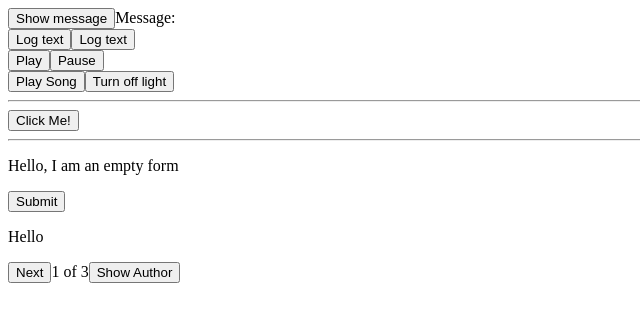
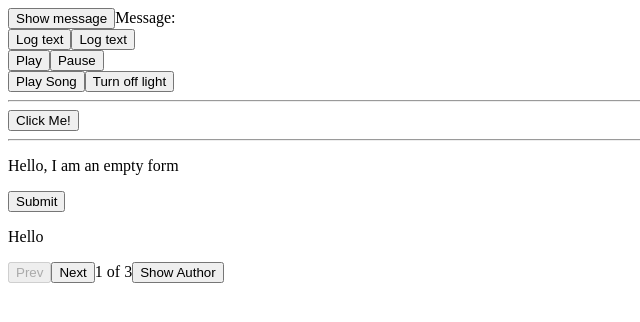
Before and after one commit to Yurimcalex/react-sandbox, a React (Vite) app: page / in a window 1280 px wide. Shown: the top 322 px of the page, without its empty margins (0-640 px from the left). Built offline with nearby package versions, Linux system fonts and the light colour scheme.

Commit message:
feat:PhraseGallery - add a prev buttton

```diff
--- a/src/ai/PhraseGallery.jsx
+++ b/src/ai/PhraseGallery.jsx
@@ -10,13 +10,22 @@ export default function PhraseGallery() {
 	const [ind, setInd] = useState(0);
 	const [showAuthor, setShowAuthor] = useState(false);
 
-	const handleClick = () => setInd(ind + 1);
+	const handleNextClick = () => setInd(ind + 1);
+	const handlePrevClick = () => setInd(ind - 1);
 
 	return (
 		<div>
 			<p>{data[ind].text}</p>
+
 			<button
-				onClick={handleClick}
+				onClick={handlePrevClick}
+				disabled={ind === 0}
+			>
+				Prev
+			</button>
+
+			<button
+				onClick={handleNextClick}
 				disabled={ind === data.length - 1}
 			>
 				Next
```
